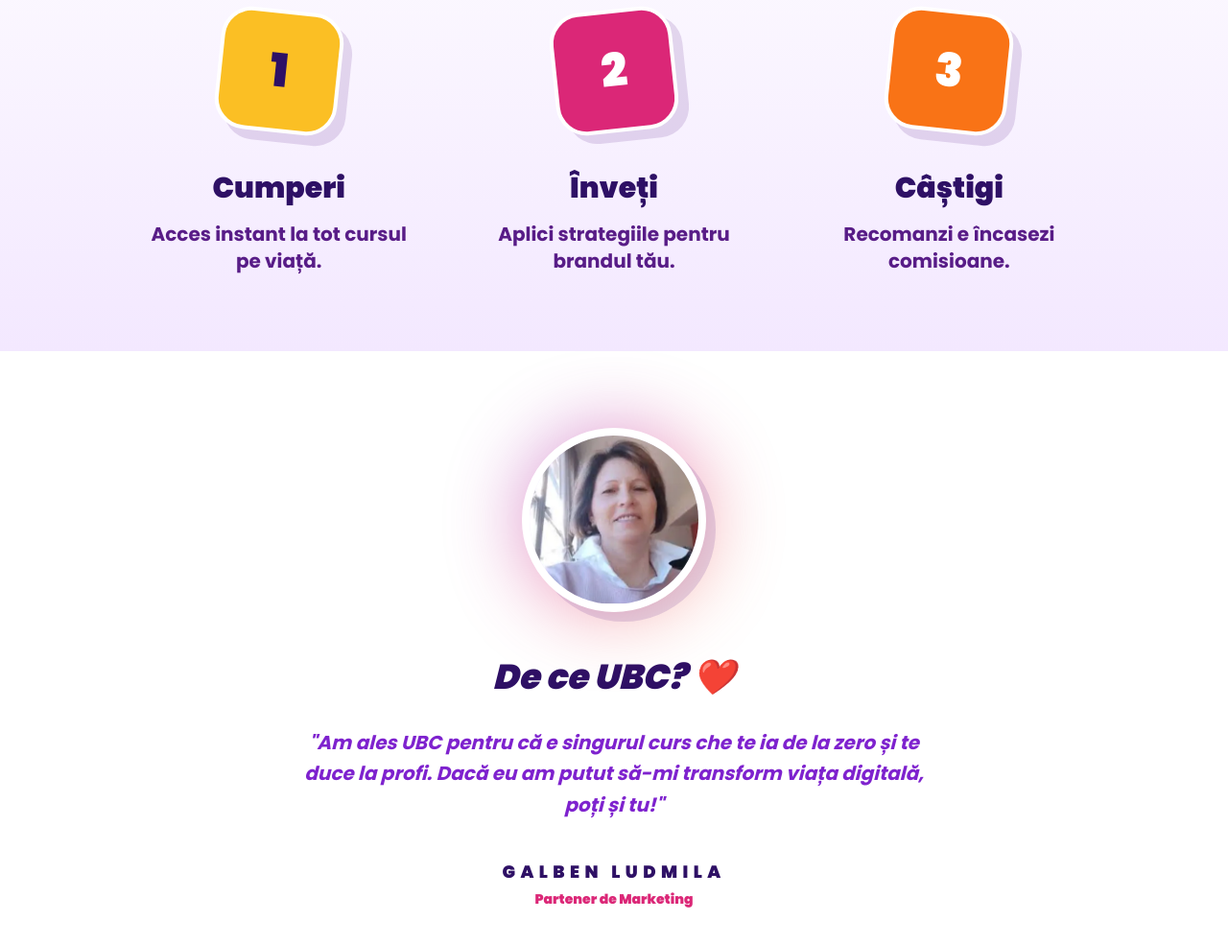
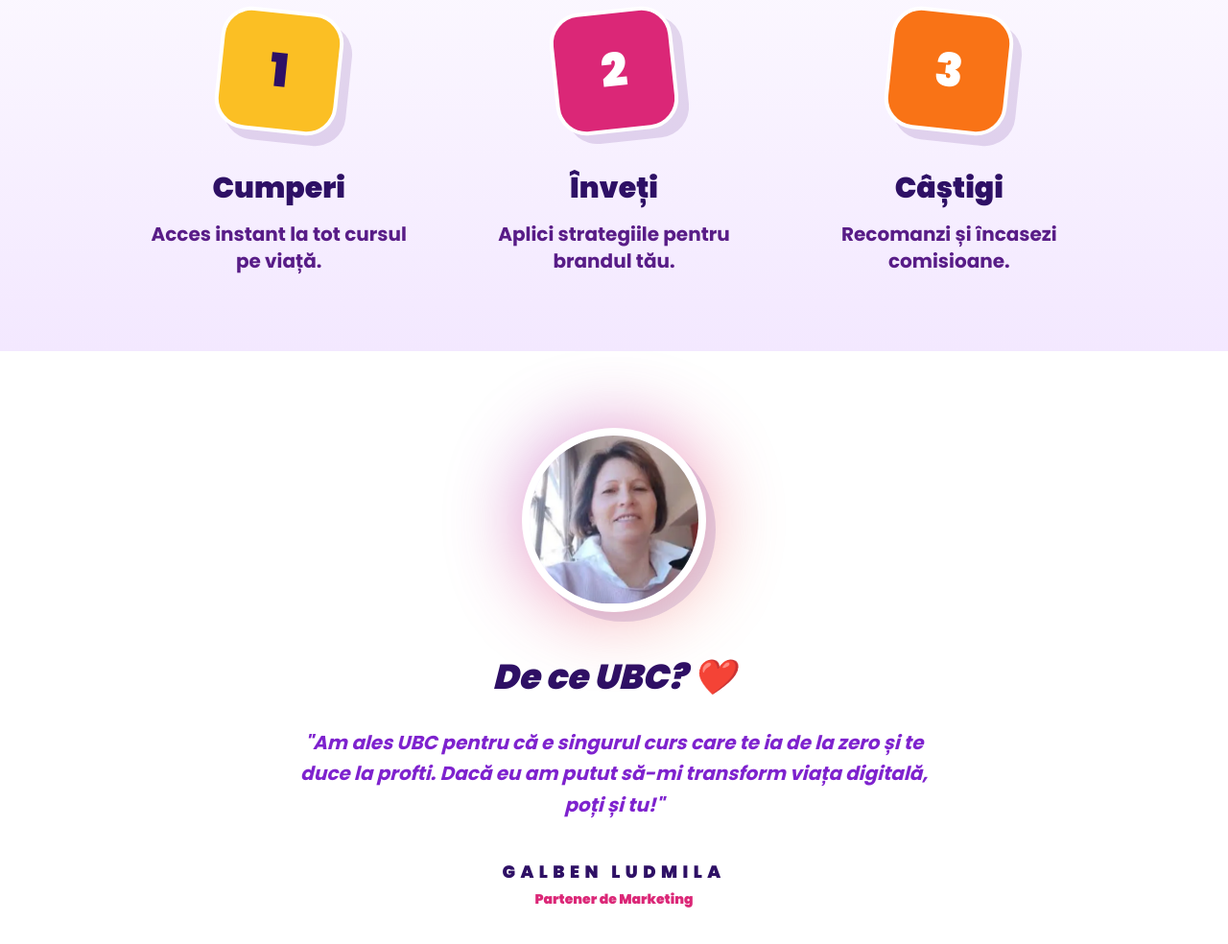
Before and after one commit to Alina-Galben/LandingPage_Ludmila_ro, a website: page index.html in a window 1280 px wide. Shown: the part 5897-6881 px from the top of the page at 96% size. Drawn offline with Linux system fonts and the light colour scheme.

Commit message:
Modifiche di dicitura

```diff
--- a/index.html
+++ b/index.html
@@ -486,7 +486,7 @@
                         </div>
                         <h3 class="font-black text-3xl mb-4">Câștigi</h3>
                         <p class="text-xl text-pop-800 font-bold">
-                            Recomanzi e încasezi comisioane.
+                            Recomanzi și încasezi comisioane.
                         </p>
                     </div>
                 </div>
@@ -509,8 +509,8 @@
                     De ce UBC? ❤️
                 </h2>
                 <p class="text-xl text-pop-700 font-bold leading-relaxed italic mb-10 max-w-2xl">
-                    "Am ales UBC pentru că e singurul curs che te ia de la zero și te
-                    duce la profi. Dacă eu am putut să-mi transform viața digitală, poți
+                    "Am ales UBC pentru că e singurul curs care te ia de la zero și te
+                    duce la profti. Dacă eu am putut să-mi transform viața digitală, poți
                     și tu!"
                 </p>
                 <div class="flex flex-col items-center">
```
